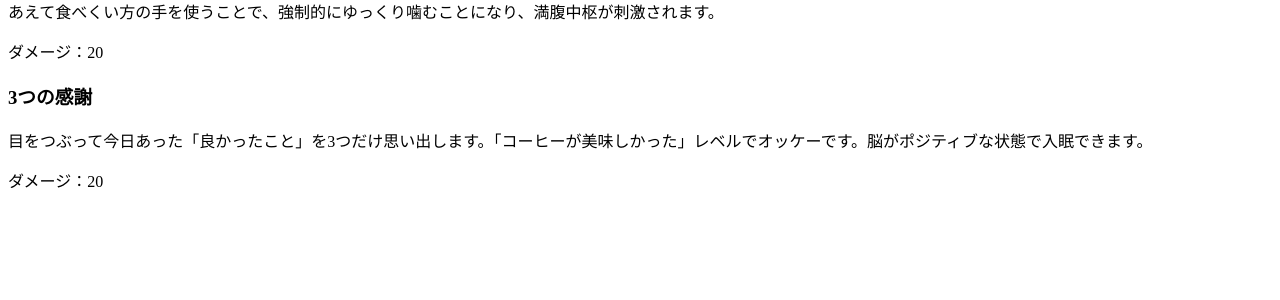
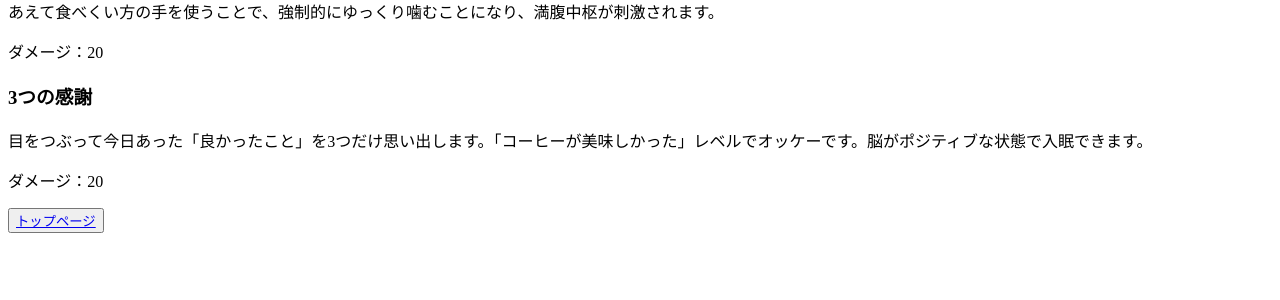
Before and after one commit to Mamanto0127/TechJam-winter-c-RIZAP-, a Django app: page /kenkou/mission/ in a window 1280 px wide. Shown: the part 230-530 px from the top of the page. Run offline with Django 5.2, Linux system fonts and the light colour scheme; data comes from the database, SQL or seed files in the repository; parts of the project's set-up code (start-up, migrations or seed data) failed here and were passed over.

Commit message:
missons.htmlに戻るボタン追加

```diff
--- a/kenkou/templates/kenkou/mission.html
+++ b/kenkou/templates/kenkou/mission.html
@@ -7,3 +7,7 @@
     <p>ダメージ：{{ mission.reward_damage }}</p>
 </div>
 {% endfor %}
+
+<button>
+    <a href="{% url 'kenkou:index' %}"> トップページ</a>
+</button>
```
